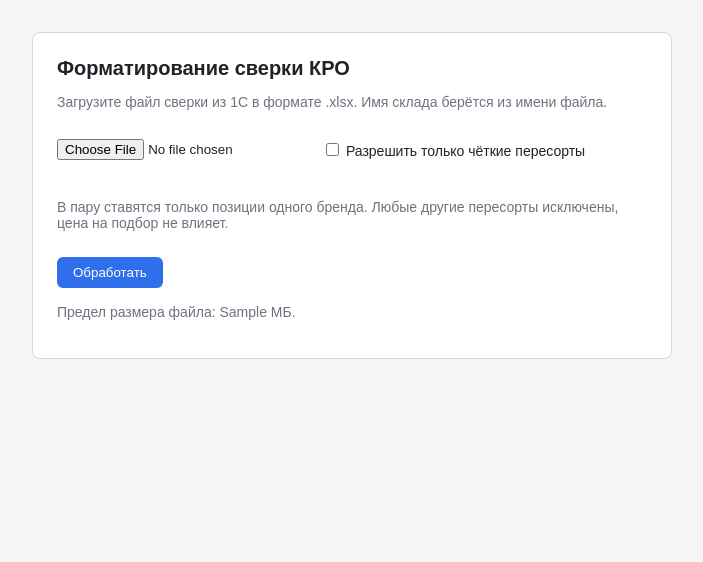
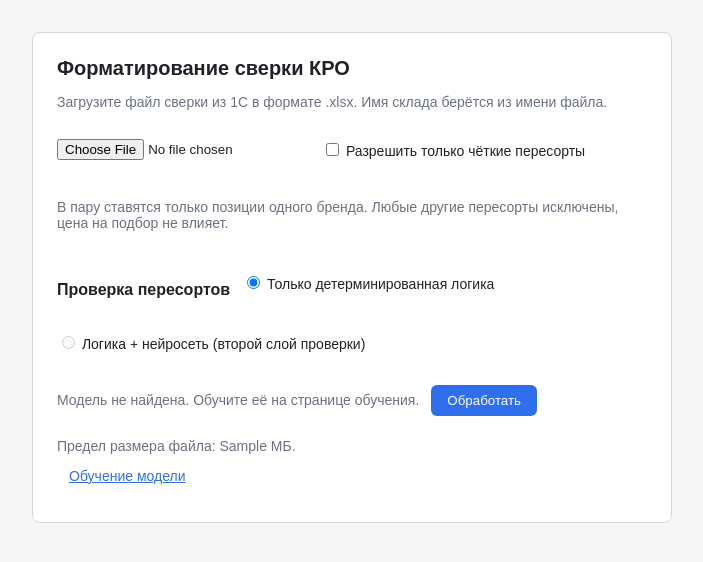
Before and after one commit to lineSence/ExcelKROAutoFormat, a FastAPI app: template app/templates/index.html in a window 1280 px wide. Shown: the top 562 px of the page, without its empty margins (288-991 px from the left). Run offline with FastAPI, Linux system fonts and the light colour scheme; the template is opened without the code that fills it: most values are stand-ins (such as "Sample title", 1, 10 or a date in 2020).

Commit message:
Выбор режима проверки и ссылки на обучение в интерфейсе

```diff
--- a/app/templates/index.html
+++ b/app/templates/index.html
@@ -26,10 +26,33 @@
 		</p>
 		<p class="hint">В пару ставятся только позиции одного бренда. Любые другие пересорты исключены, цена на подбор не влияет.</p>
 
+		<h2>Проверка пересортов</h2>
+		<p>
+			<label>
+				<input type="radio" name="verify" value="off" {% if verify != "model" %}checked{% endif %} />
+				Только детерминированная логика
+			</label>
+		</p>
+		<p>
+			<label>
+				<input type="radio" name="verify" value="model" {% if verify == "model" %}checked{% endif %} {% if not model.ready %}disabled{% endif %} />
+				Логика + нейросеть (второй слой проверки)
+			</label>
+		</p>
+		<p class="hint">
+			{% if model.ready %}
+			Модель готова: обучена на {{ model.samples }} примерах{% if model.trained_at %}, обновлена {{ model.trained_at }}{% endif %}.
+			Модель снимает явно ложные пары и отправляет сомнительные в раздел «Спорные пересорты».
+			{% else %}
+			Модель не найдена. Обучите её на странице обучения.
+			{% endif %}
+		</p>
+
 		<button type="submit">Обработать</button>
 	</form>
 
 	<p class="hint">Предел размера файла: {{ max_upload_mb }} МБ.</p>
+	<p><a class="link" href="/training">Обучение модели</a></p>
 </main>
 </body>
 </html>
```
Also changed, not shown: app/templates/result.html (+8 -2 lines).
